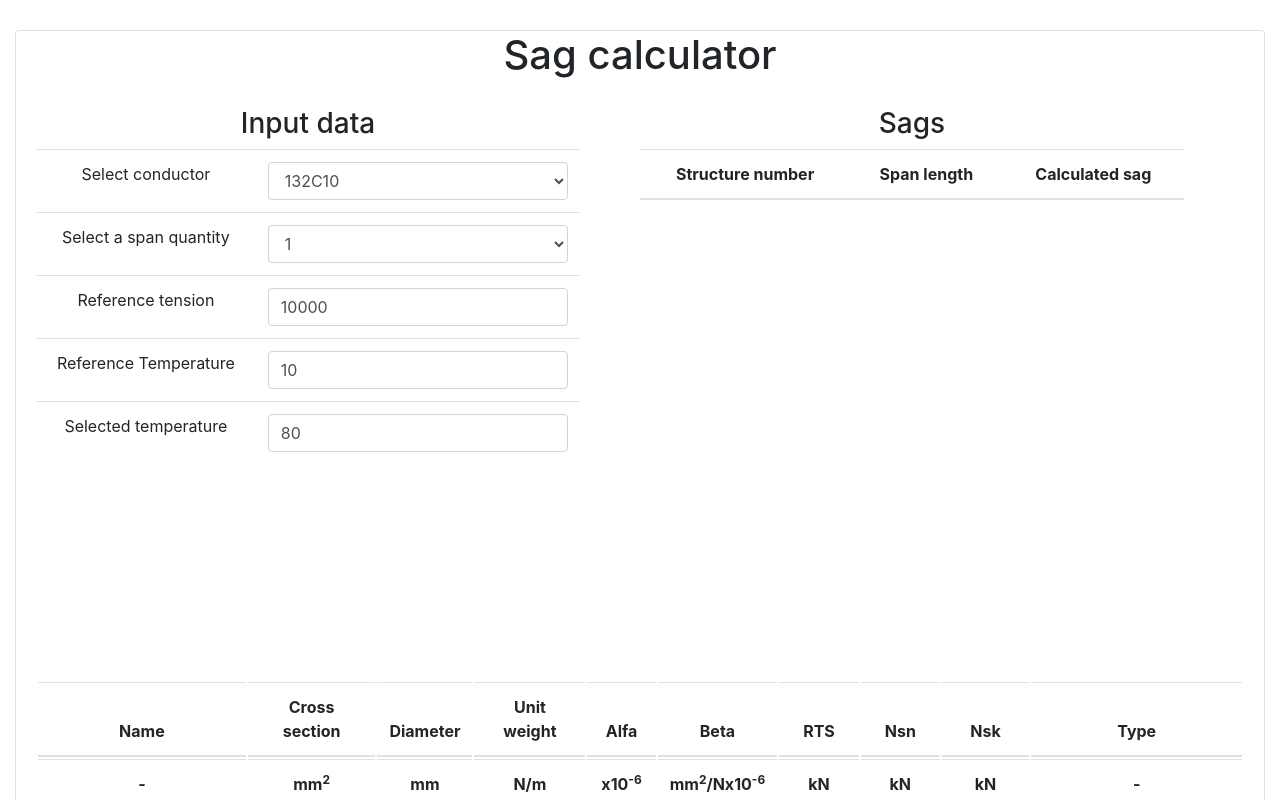
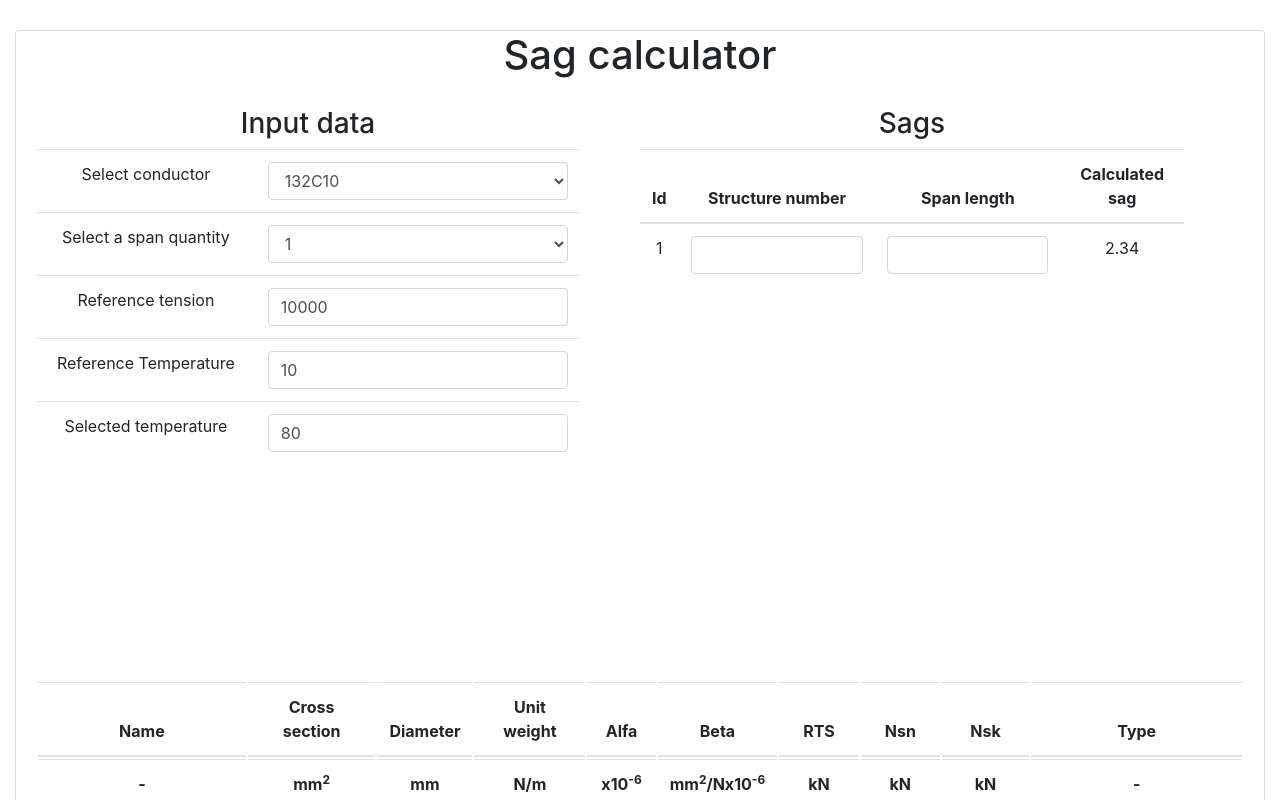
Before and after one commit to teslah22/conductor-calculator, a React (Create React App) app: page / in a window 1280 px wide. Shown: the top 800 px of the page. Built offline with nearby package versions, Linux system fonts and the light colour scheme.

Commit message:
Extend the results block with the span quantity selector.

```diff
--- a/src/components/Conductors.js
+++ b/src/components/Conductors.js
@@ -11,7 +11,6 @@ class Conductors extends React.PureComponent {
         this.state = {
             conductors: [],
             spanQuantity: 1,
-            spanQuantityArray: [],
             spanLengths: [],
             structureNumbers: [],
             calculatedSags: [],
@@ -39,9 +38,10 @@ class Conductors extends React.PureComponent {
         this.setState({selectedConductor: e.target.value});
     }
 
+
     selectSpanQuantityChange(e) {
         console.log("Span quantity changed!");
-        this.setState({selectSpanQuantity: parseInt(e.target.value)});
+        this.setState({spanQuantity: parseInt(e.target.value)});
     }
 
     referenceTemperatureChange(e) {
@@ -52,11 +52,6 @@ class Conductors extends React.PureComponent {
     selectedTemperatureChange(e) {
         console.log("Selected temperature changed");
         this.setState({selectedTemperature: parseInt(e.target.value)})
-    }
-
-    getSpanQuantityArray(spamQuantity) {
-        this.setState({spanQuantityArray: Array.from({length: 10}, (i, j) => j + 1)})
-        console.log('spanQuantityArray equals: ' + this.getSpanQuantityArray());
     }
 
 
@@ -95,12 +90,13 @@ class Conductors extends React.PureComponent {
         });
         this.setState({conductors});
         console.log(conductors);
-
     }
 
     render() {
-        const {conductors, selectedConductor, spanQuantity, spanQuantityArray, referenceTension, referenceTemperature, selectedTemperature} = this.state;
+        const {conductors, selectedConductor, spanQuantity, referenceTension, referenceTemperature, selectedTemperature} = this.state;
         const spanQuantityOptions = [1, 2, 3, 4, 5, 6, 7, 8, 9, 10];
+        const spanQuantityArray = Array.from({length: spanQuantity}, (i, j) => j + 1)
+        console.log("spanQuantityArray: " + spanQuantityArray);
         console.log(this.state);
 
         return (
@@ -123,6 +119,7 @@ class Conductors extends React.PureComponent {
                                         }
                                     </Input></td>
                                 </tr>
+                                {/*Unfinished feature - span number selector related toSpanInput.js*/}
                                 <tr>
                                     <td><Label for="selectSpanQuantity">Select a span quantity</Label></td>
                                     <td><Input id="selectSpanQuantity" type="select" value={spanQuantity}
@@ -163,12 +160,29 @@ class Conductors extends React.PureComponent {
                             <h3>Sags</h3>
                             <Table>
                                 <thead>
+                                <th>Id</th>
                                 <th>Structure number</th>
                                 <th>Span length</th>
                                 <th>Calculated sag</th>
                                 </thead>
 
+                                <tbody>
 
+                                {
+                                    spanQuantityArray.map(
+                                        id => (
+                                            <tr>
+                                                <td>{id}</td>
+                                                <td><Input></Input></td>
+                                                <td><Input></Input></td>
+                                                <td>2.34</td>
+
+                                            </tr>
+                                        )
+                                    )
+                                }
+
+                                </tbody>
                             </Table>
                         </div>
 
```
Also changed, not shown: src/components/SpanInput.js (+9 -7 lines).
